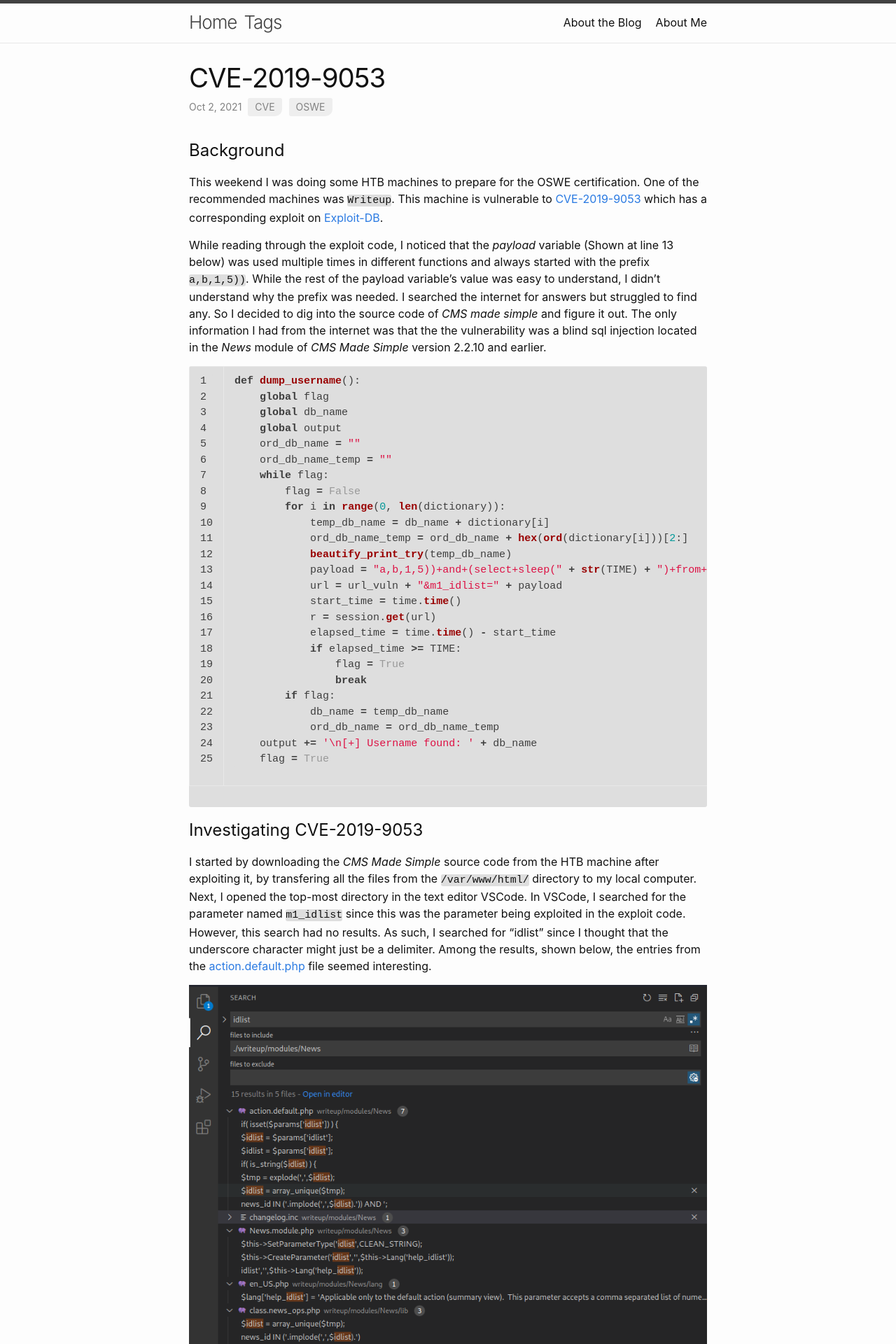
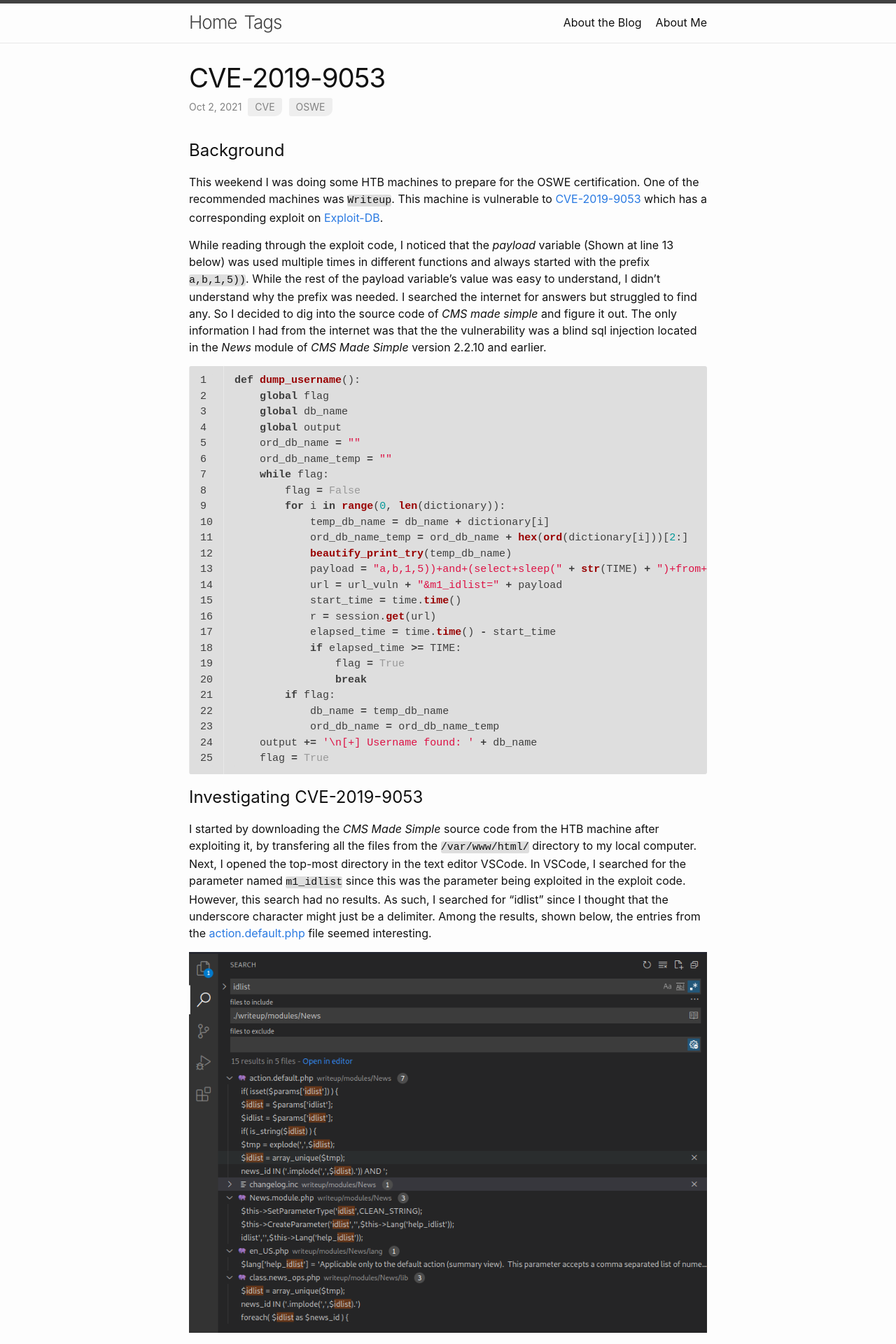
Before and after one commit to tpetersonkth/tpetersonkth.github.io, a Jekyll site: the page built from _posts/2021-10-02-Analysis-of-CVE-2019-9053.md, in a window 1280 px wide. Shown: the top 1920 px of the page at 70% size. Built offline with Jekyll 4.4.1, drawn with Linux system fonts in a browser that asks for light colours.

Commit message:
Add missing style files in previous commit..

```diff
--- a/_sass/minima/_base.scss
+++ b/_sass/minima/_base.scss
@@ -34,7 +34,7 @@
  * Set `margin-bottom` to maintain vertical rhythm
  */
 h1, h2, h3, h4, h5, h6,
-p, blockquote, pre,
+p, blockquote,
 ul, ol, dl, figure,
 %vertical-rhythm {
   margin-bottom: $spacing-unit / 2;
@@ -230,12 +230,11 @@
  * Tables
  */
 table {
-  margin-bottom: $spacing-unit;
+  margin-bottom: 0px;
   width: 100%;
   text-align: $table-text-align;
   color: lighten($text-color, 18%);
   border-collapse: collapse;
-  border: 1px solid $grey-color-light;
   tr {
     &:nth-child(even) {
       background-color: lighten($grey-color-light, 6%);
@@ -250,6 +249,10 @@
     border-bottom-color: darken($grey-color-light, 12%);
   }
   td {
-    border: 1px solid $grey-color-light;
+    border-left: 1px solid $grey-color-light;
+
+    &:nth-child(1) { //Ensure that the line numbers column is not to wide..
+    width: 10px;
+    }
   }
 }
--- a/_sass/minima/_syntax-highlighting.scss
+++ b/_sass/minima/_syntax-highlighting.scss
@@ -6,7 +6,7 @@
   @extend %vertical-rhythm;
 
   .highlighter-rouge & {
-    background: #eef;
+    background: #dedede;
   }
 
   .c     { color: #998; font-style: italic } // Comment
```
